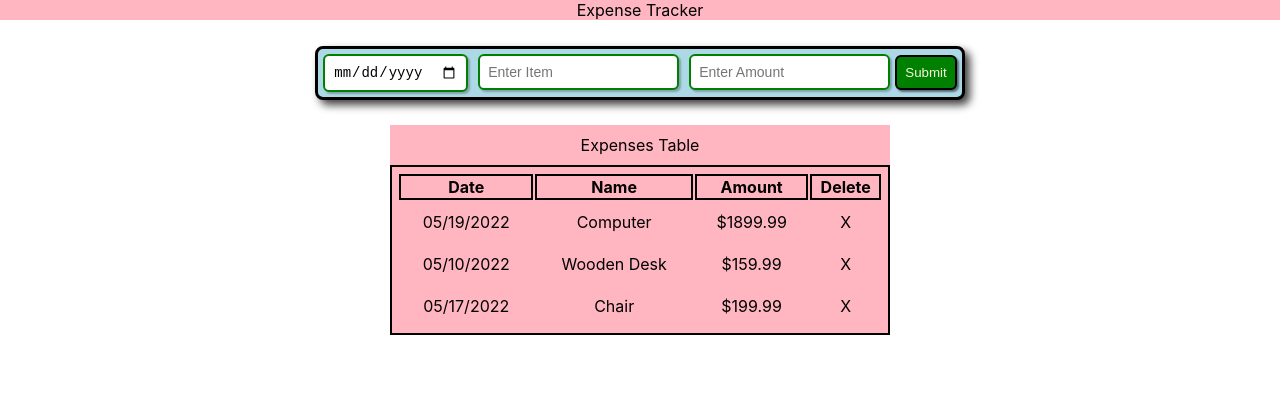
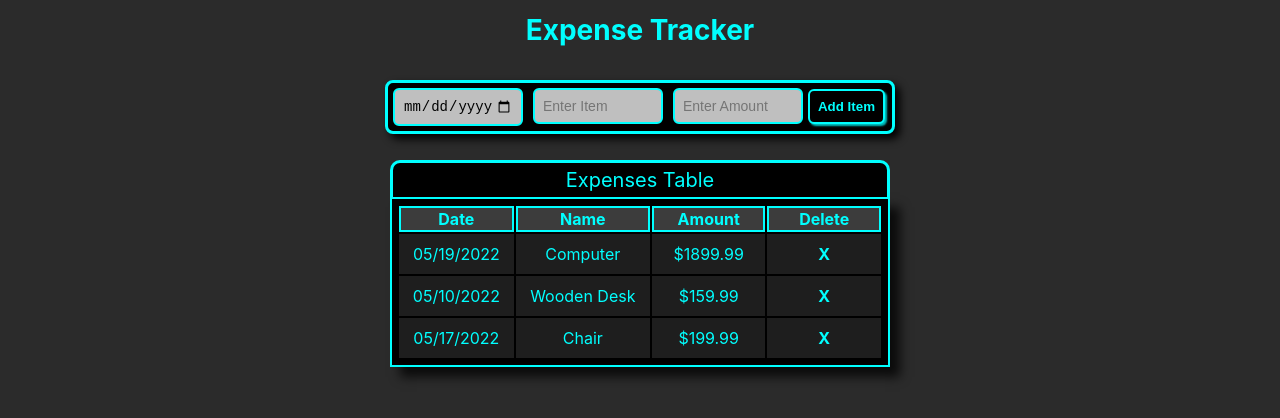
Before and after one commit to BCham16/ExpenseTracker, a React (Create React App) app: page / in a window 1280 px wide. Shown: the top 418 px of the page. Built offline with nearby package versions, Linux system fonts and the light colour scheme.

Commit message:
styling and bug fix

```diff
--- a/src/App.css
+++ b/src/App.css
@@ -1,7 +1,11 @@
 
 .titleBar{
+  margin-top: 1%;
+  padding-bottom: 8px;
   display: flex;
   flex-direction: row;
-  background-color: lightpink;
   justify-content: center;
+  font-size: 28px;
+  color: aqua;
+  font-weight: bolder;
 }
--- a/src/App.js
+++ b/src/App.js
@@ -32,9 +32,11 @@ function App() {
       ...enteredExpenseData,
       id: Math.random().toString(),
     };
-    setExpenses((prevExpenses) => {
-      return [expenseDataWithID, ...prevExpenses];
-    });
+    if (expenseDataWithID.expenseAmount !==''){
+      setExpenses((prevExpenses) => {
+        return [expenseDataWithID, ...prevExpenses];
+    })
+    };
   };
 
   const onDeleteHandler = (id) => {
--- a/src/components/ControlsForm.css
+++ b/src/components/ControlsForm.css
@@ -3,13 +3,12 @@
   display: flex;
   flex-direction: row;
   margin: auto;
-  background-color: lightblue;
+  background-color: black;
   justify-content: center;
   width: fit-content;
   margin-top: 2%;
-  border-style: solid;
-  border-color: black;
-  box-shadow: 5px 5px 8px rgba(0, 0, 0, 0.75);
+  border: solid aqua;
+  box-shadow: 5px 5px 8px rgba(0, 0, 0);
   border-radius: 8px;
 }
 
@@ -17,21 +16,29 @@
   margin: 5px;
   padding: 8px;
   font-size: 14px;
-  border-style: solid;
-  border-color: green;
-  border-width: 2px;
+  border: solid aqua 2px;
   border-radius: 6px;
   box-shadow: 2px 2px 2px rgba(0, 0, 0, 0.25);
+  background-color: rgba(255,255,255, 0.75);
+  width: 110px;
 }
 
 #formSubmitButton{
   padding: 8px;
-  color: beige;
-  background-color: green;
-  border: solid black 2px;
+  color: aqua;
+  background-color: black;
+  border: solid aqua 2px;
   border-radius: 6px;
-  margin-right: 5px;
-  box-shadow: 2px 2px 2px rgba(0, 0, 0, 0.5);
+  margin-right: 7px;
+  box-shadow: 2px 2px 2px rgba(0, 255, 255, 0.75);
+  font-weight: 600;
+  cursor: pointer;
+}
+
+#formSubmitButton:hover{
+  background-color: aqua;
+  color: black;
+  box-shadow: none;
 }
 
 #formSubmitButton:active{
@@ -39,4 +46,5 @@
   padding: 6px;
   border: solid black 3px;
   margin-right: 7px;
+
 }
--- a/src/components/ControlsForm.js
+++ b/src/components/ControlsForm.js
@@ -58,7 +58,7 @@ const ControlsForm = (props) => {
           onChange={amountChangeHandler}
         />
         <button type="Submit" id="formSubmitButton">
-          Submit
+          Add Item
         </button>
       </form>
     </div>
--- a/src/components/ExpensesTable.css
+++ b/src/components/ExpensesTable.css
@@ -4,30 +4,39 @@
   flex-direction: column;
   width: fit-content;
   min-width: 500px;
-  background-color: lightpink;
   margin: auto;
   margin-top: 2%;
   text-align: center;
 }
 
-span{
-  margin-top: 2%;
-  margin-bottom: 2%;
+p{
+  padding: 5px;
+  border-style: solid;
+  border-bottom: none;
+  border-top-left-radius: 10px;
+  border-top-right-radius: 10px;
+  margin: 0px;
+  background-color: black;
+  color:aqua;
+  font-size: 20px;
 }
 
 table{
+  background-color: black;
+  color: aqua;
   padding: 5px;
-  border-style: solid;
-  border-color: black;
-  border-width: 2px;
+  border: solid 2px aqua;
+  box-shadow: 10px 10px 10px rgba(0,0,0,0.75);
 }
 
 th{
-  border: solid 2px black;
+  border: solid 2px aqua;
+  background-color:rgb(60, 60, 60);
+  min-width: 100px;
 }
 
 tr{
-  border: solid 1px black;
+  background-color: rgba(60,60,60,0.5);
 }
 
 td{
@@ -36,4 +45,10 @@ td{
 
 .deleteItemButton{
   cursor: pointer;
+  font-weight: bold;
 }
+
+.deleteItemButton:hover{
+  font-weight: 1000;
+  color: red;
+}
--- a/src/components/ExpensesTable.js
+++ b/src/components/ExpensesTable.js
@@ -6,7 +6,7 @@ const ExpensesTable = ({ items, onDelete }) => {
 
   return (
     <div className="ExpensesContainer">
-      <span>Expenses Table</span>
+      <p>Expenses Table</p>
       <table>
         <TableHeader />
         <tbody>
--- a/src/components/IndividualItemsGenerator.js
+++ b/src/components/IndividualItemsGenerator.js
@@ -14,7 +14,7 @@ const IndividualItemsGenerator = ({
   });
 
   return (
-    <tr>
+    <tr className="rows">
       <td>{date}</td>
       <td>{expenseName}</td>
       <td>${expenseAmount}</td>
--- a/src/index.css
+++ b/src/index.css
@@ -5,6 +5,7 @@ body {
     sans-serif;
   -webkit-font-smoothing: antialiased;
   -moz-osx-font-smoothing: grayscale;
+  background-color: rgb(43, 43, 43);
 }
 
 code {
```
